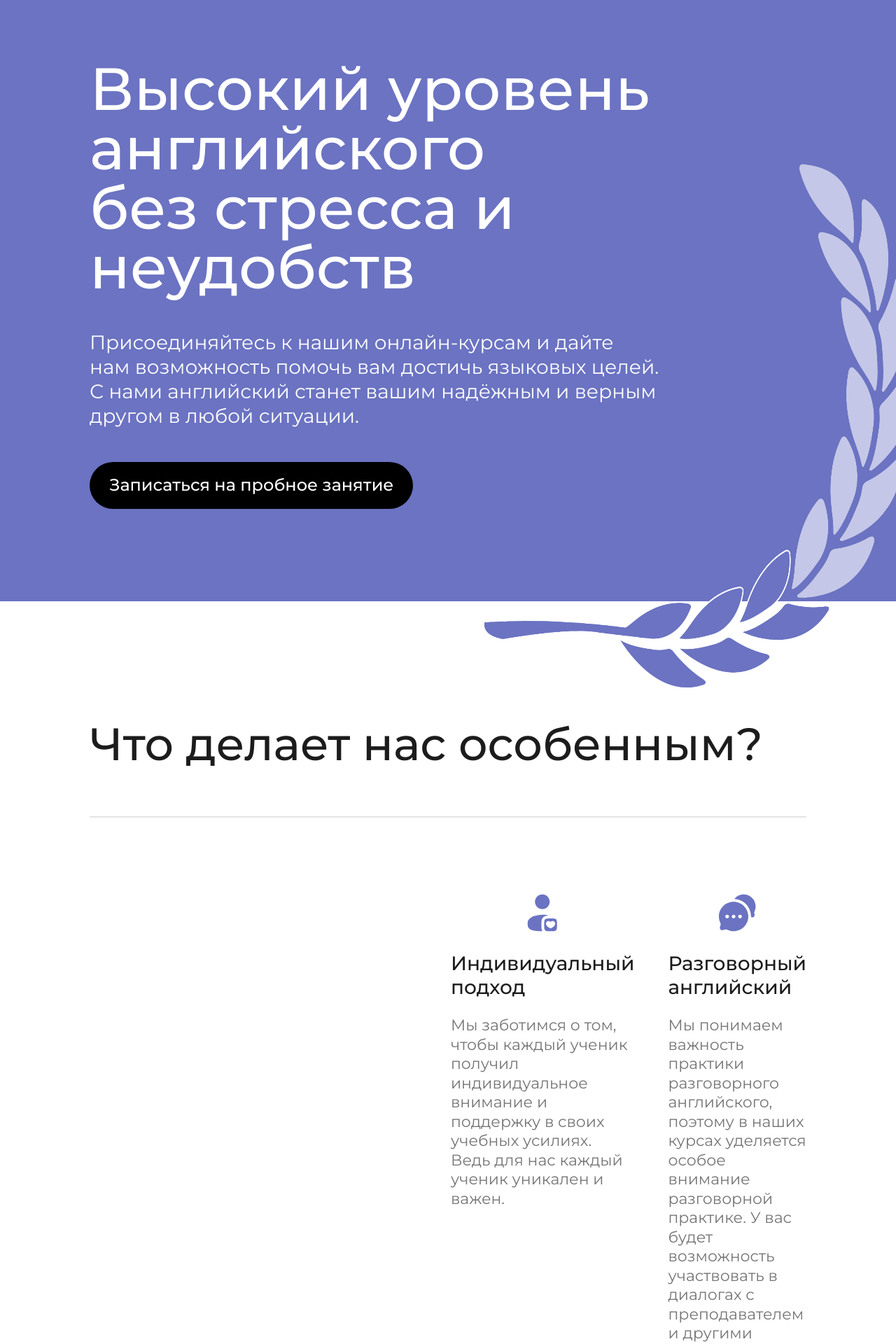
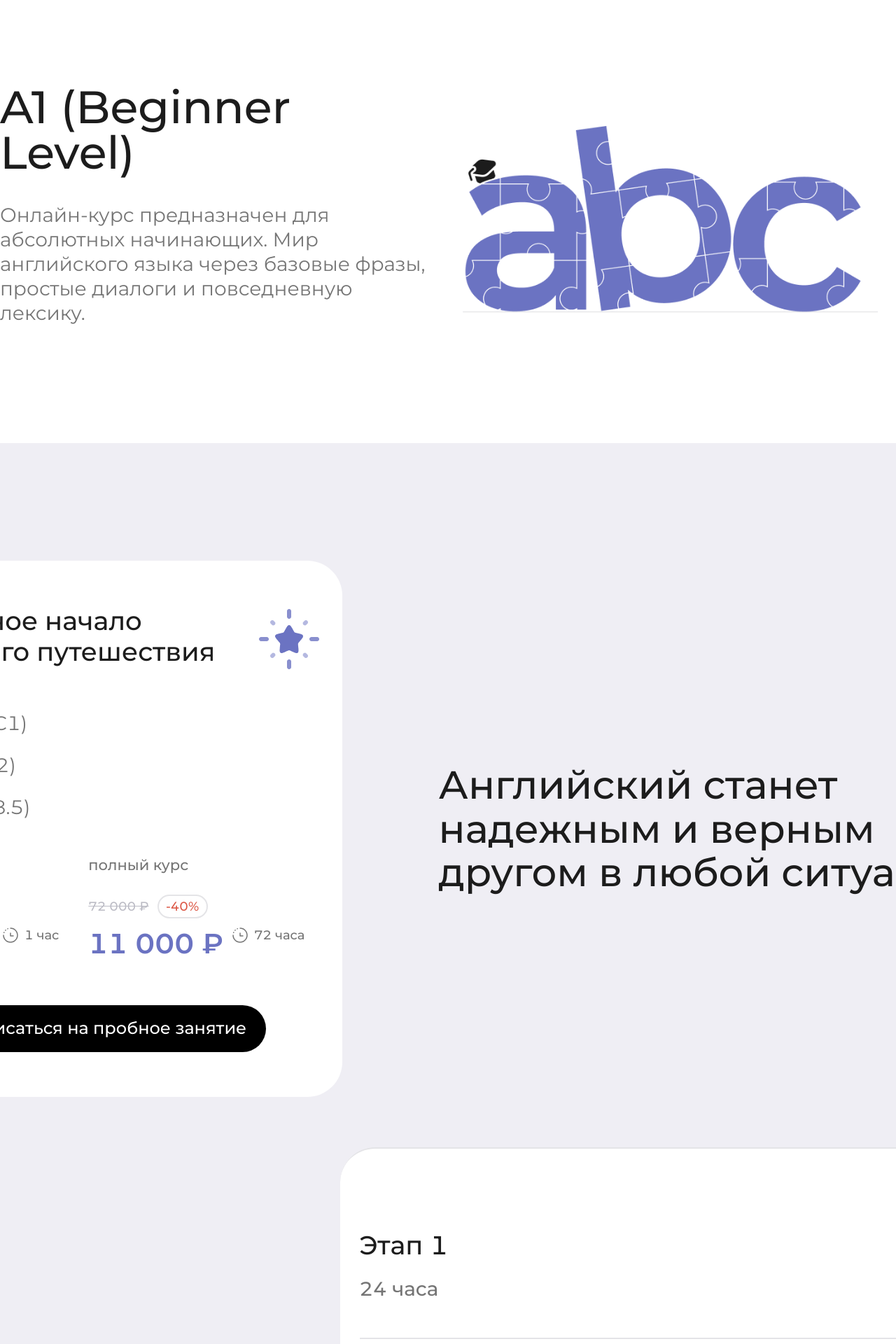
Before and after one commit to fedas25/react_capitalschool, a React app: page / in a window 1280 px wide. Shown: the part 200-2120 px from the top of the page at 70% size. Built offline with nearby package versions, Linux system fonts and the light colour scheme.

Commit message:
adapted the course page for mobile devices

```diff
--- a/src/app.jsx
+++ b/src/app.jsx
@@ -7,7 +7,8 @@ import Course from "./pages/course"
 export default function App() {
   return (
     // <StudentAccount />
-    <Main />
+    // <Main />
+    <Course />
     // <TeacherAccount />
   )
 }
--- a/src/pages/course/CourseDescription.jsx
+++ b/src/pages/course/CourseDescription.jsx
@@ -14,6 +14,7 @@ import H5 from "./../../components/fonts/desktop/1920_h5"
 import openingCross from "../../assets/openingCross.png"
 import Button from '../../components/Button'
 import Recording from '../../components/modal/recording'
+import { useMediaQuery } from 'react-responsive'
 
 const Container = styled.div`
     width: 100%;
@@ -30,6 +31,10 @@ const Content = styled.div`
     flex-direction: column;
     justify-content: center;
     align-items: flex-start;
+    @media (max-width: 768px) {
+        align-items: center;
+        width: 100%;
+    }
     gap: 72px;
 `;
 
@@ -37,14 +42,23 @@ const GeneralInformationContainer = styled.div`
     display: flex;
     align-items: center;
     gap: 138px;
+    @media (max-width: 768px) {
+            flex-direction: column-reverse;
+            width: 100%;
+            gap: 48px;
+    }
 `;
 
 const GeneralInformation = styled.div`
     width: 679px;
+    padding: 64px 28px;
+    @media (max-width: 768px) {
+            width: 100%;
+            padding: 64px 16px;
+    }
     border-radius: 50px;
     background-color: #FFF;
     display: flex;
-    padding: 64px 28px;
     flex-direction: column;
     align-items: flex-start;
 `;
@@ -57,6 +71,9 @@ const Heading = styled.div`
 
 const TextContainer = styled.div`
     width: 844px;
+    @media (max-width: 768px) {
+            width: 320px;
+    }
 `;
 
 const Icon = styled.img`
@@ -161,6 +178,10 @@ const StyledPerHour = styled(perHour)`
 display: flex;
 flex-direction: column;
 justify-content: space-between;
+@media (max-width: 768px) {
+    justify-content: start;
+    gap: 32px;
+}
 `
 
 
@@ -227,6 +248,10 @@ const StyledPerCourse = styled(PerCourse)`
 display: flex;
 flex-direction: column;
 justify-content: space-between;
+@media (max-width: 768px) {
+    justify-content: start;
+    gap: 32px;
+}
 `
 
 
@@ -268,6 +293,11 @@ margin: 48px 0 64px 0;
 height: 147px;
 display: flex;
 gap: 42px;
+@media (max-width: 768px) {
+    flex-direction: column;
+    height: auto;
+    gap: 24px;
+    }
 `;
 
 
@@ -293,10 +323,16 @@ const CourseProgramContainer = styled.div`
     display: flex;
     align-items: center;
     gap: 138px;
+    @media (max-width: 768px) {
+        flex-direction: column;
+    }
 `;
 
 const TextContainerCourseProgram = styled.div`
     width: 538px;
+    @media (max-width: 768px) {
+        width: 320px;
+    }
 `;
 
 
@@ -305,15 +341,19 @@ const TextContainerCourseProgram = styled.div`
 
 
 const ContainerQuestionAnswer = styled.div`
-display: flex;
 width: 961px;
 padding: 64px 28px;
+display: flex;
 flex-direction: column;
 justify-content: center;
 align-items: center;
 border-radius: 50px;
 background-color: #FFF;
 border-top: 2px solid #E4E4E7;
+@media (max-width: 768px) {
+        width: 100vw;
+        padding: 64px 16px;
+    }
 `;
 
 const ContentFAQ = styled.div`
@@ -323,8 +363,10 @@ const ContentFAQ = styled.div`
     align-items: flex-start;
     border-bottom: 2px solid #E4E4E7;
     width: 905px;
+    @media (max-width: 768px) {
+        width: 100%;
+    }
 `;
-
 
 
 
@@ -343,6 +385,10 @@ const Text = styled.div`
 const OpeningCross = styled.img`
     width: 96px;
     height: 96px;
+    @media (max-width: 768px) {
+        width: 56px;
+        height: 56px;
+    }
     cursor: pointer;
     transform: ${(props) => props.show == false ? "rotate(0)" : "rotate(-45deg)"};
     /* padding-bottom: ${(props) => props.show == false ? "0" : "40px"}; */
@@ -373,6 +419,9 @@ const StyledQuestion = styled(Question)`
 
 const Answer = styled.div`
 width: 905px;
+@media (max-width: 768px) {
+    width: 100%;
+}
 /* margin-top: ${(props) => props.show == false ? "0px" : "32px"}; */
 max-height: ${(props) => props.show == false ? "0px" : "300px"};
 padding-bottom: ${(props) => props.show == false ? "0" : "40px"};
@@ -389,10 +438,16 @@ function QuestionAnswer() {
     function handler() {
         setShow(!show)
     }
+
+    const isMobile = useMediaQuery({ query: '(max-width: 768px)' })
+
+    const handlerMobile = isMobile ? handler : undefined;
+    const handlerDesktop = !isMobile ? handler : undefined;
+
     return (
         <>
-            <ContentFAQ>
-                <StyledQuestion handler={handler} show={show}> Этап 1 </StyledQuestion>
+            <ContentFAQ onClick={handlerMobile}>
+                <StyledQuestion handler={handlerDesktop} show={show}> Этап 1 </StyledQuestion>
                 <Answer show={+show}>
                     <Font1920_p1 gray>
                         Lorem ipsum dolor sit amet, consectetur adipisicing elit. Explicabo suscipit mollitia in laudantium voluptates! Explicabo, sit voluptas. Consectetur ipsam pariatur tempore aut, eligendi alias sapiente excepturi in facilis officiis earum.
@@ -416,6 +471,8 @@ export default function CourseDescription() {
     const [IsDisplayRecord, setIsDisplayInformation] = useState(false)
     function hideFullRecord() { setIsDisplayInformation(false) }
     function ShowFullRecord() { setIsDisplayInformation(true) }
+
+    const isMobile = useMediaQuery({ query: '(max-width: 768px)' })
 
     return (
         <>
@@ -452,7 +509,6 @@ export default function CourseDescription() {
                             <QuestionAnswer />
                         </ContainerQuestionAnswer>
 
-
                     </CourseProgramContainer>
                 </Content>
             </Container>
--- a/src/pages/course/Header.jsx
+++ b/src/pages/course/Header.jsx
@@ -6,15 +6,22 @@ import ABC from "./../../assets/ABC.png"
 
 const Container = styled.div`
     width: 100%;
-    margin: 0 auto;
     display: flex;
     justify-content: center;
     margin-top: 168px;
+    @media (max-width: 768px) {
+        margin: 80px 0;
+    }
 `;
 
 const Content = styled.div`
     display: flex;
     width: 1664px;
+    @media (max-width: 768px) {
+        width: 320px;
+        flex-direction: column-reverse;
+        gap: 64px;
+    }
     align-items: center;
     justify-content: space-between;
 `;
@@ -25,11 +32,21 @@ const Text = styled.div`
     flex-direction: column;
     align-items: flex-start;
     gap: 40px;
+    @media (max-width: 768px) {
+        width: 320px;
+        gap: 18px;
+    }
 `;
 
 const Icon = styled.img`
     width: 679px;
     height: 310px;
+    position: relative;
+    left: -26px;
+    @media (max-width: 768px) {
+        width: 320px;
+        height: 154px;
+    }
 `;
 
 export default function Header() {
--- a/src/pages/course/index.jsx
+++ b/src/pages/course/index.jsx
@@ -5,6 +5,7 @@ import Footer from "../../components/Footer";
 import Header from "./Header";
 import CourseDescription from "./CourseDescription";
 import ListTeacher from "../../components/widget/ListTeacher";
+import { useMediaQuery } from "react-responsive";
 
 export default function Course() {
 
@@ -14,12 +15,15 @@ export default function Course() {
         flex-direction: column;
         align-items: flex-start;
         row-gap: 168px;
+        @media (max-width: 768px) {
+            row-gap: 80px;
+        }
     `;
 
     return (
         <>
             <NavBar
-            courses={["B1 (Intermediate Level)", "B2 (Upper-Intermediate Level)", "C1 (Intermediate Level)", "C2 (Upper-Intermediate Level)"]}
+                courses={["B1 (Intermediate Level)", "B2 (Upper-Intermediate Level)", "C1 (Intermediate Level)", "C2 (Upper-Intermediate Level)"]}
             />
             <Header />
             <Container>
```
